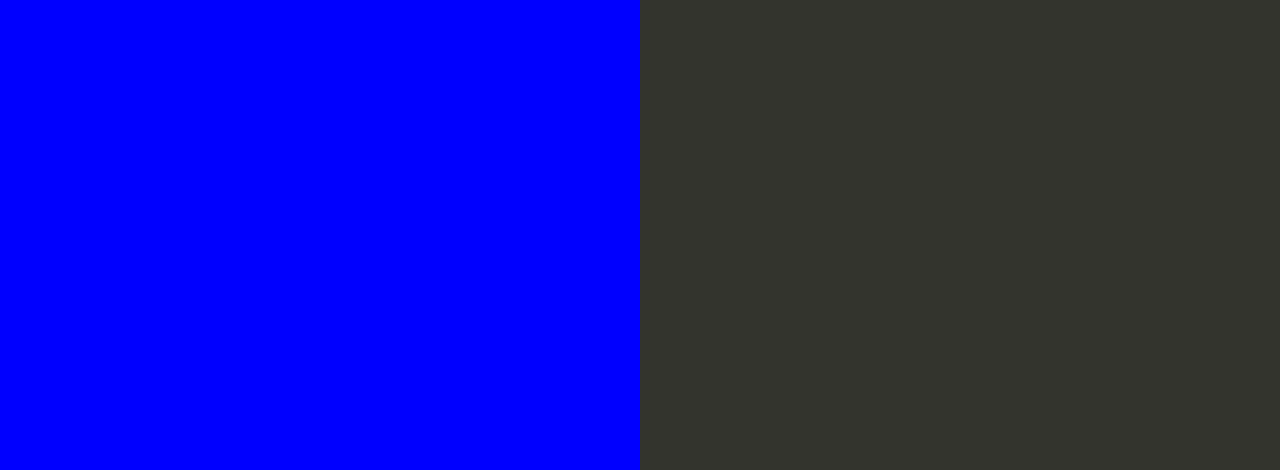
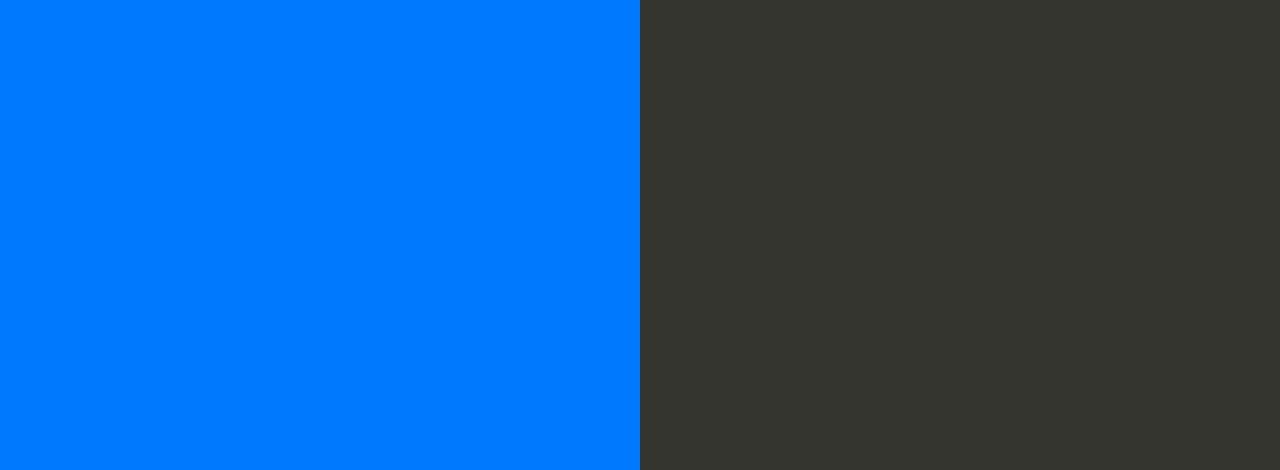
Before and after one commit to amt-dwemoh-kesseh/test-codePipeline-skill, a website: page index.html in a window 1280 px wide. Shown: the part 330-800 px from the top of the page. Drawn offline with Linux system fonts and the light colour scheme.

Commit message:
refactor: modify background color

```diff
--- a/index.html
+++ b/index.html
@@ -35,7 +35,7 @@
 
         text-align: right;
         padding-top: 11em;
-        background-color: blue;
+        background-color: rgb(0, 123, 255);
 
       }
       .textColumn p {
```
